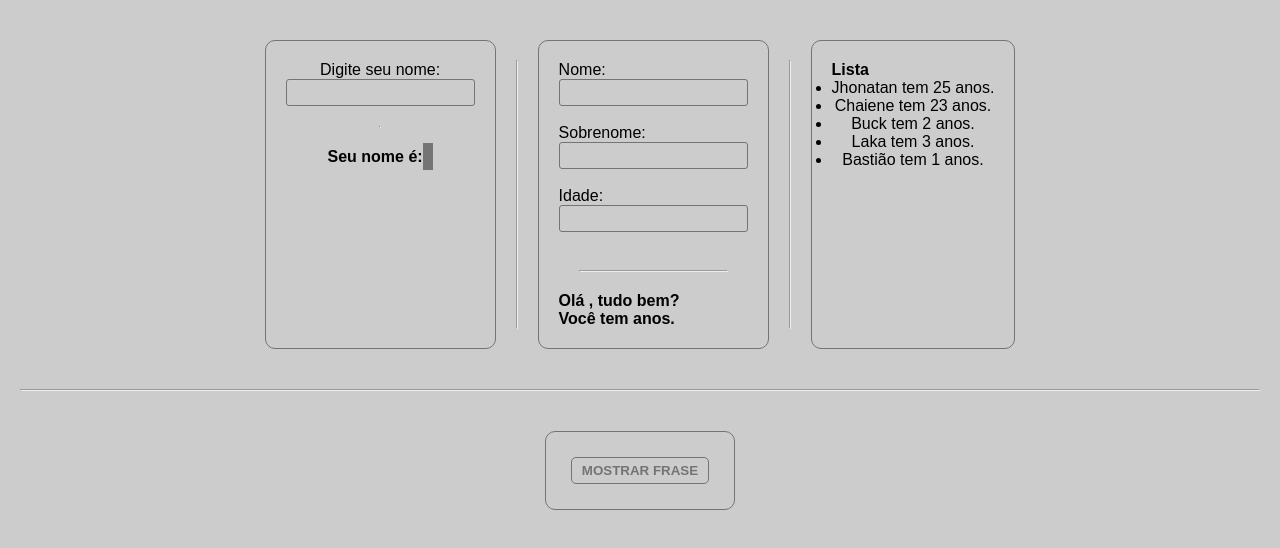
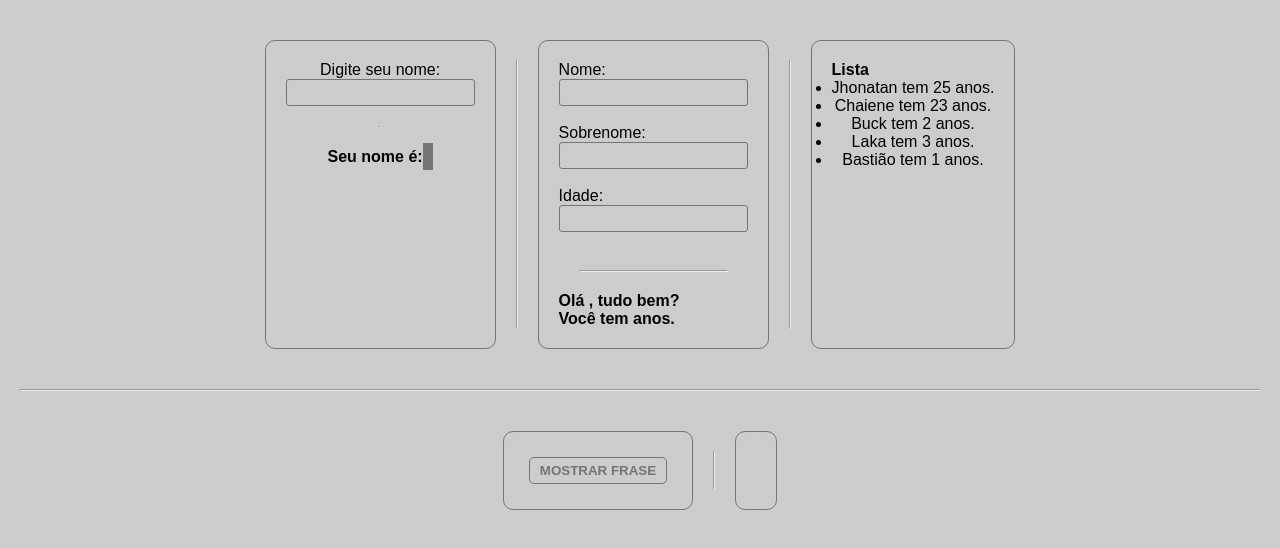
Before and after one commit to JhonatanGAlves/to-tests, a React (Create React App) app: page / in a window 1280 px wide. Shown: the top 548 px of the page. Built offline with nearby package versions, Linux system fonts and the light colour scheme.

Commit message:
exporting component ListAndStyles in App

```diff
--- a/src/App.tsx
+++ b/src/App.tsx
@@ -3,6 +3,7 @@ import './App.css';
 import ListPerson from './components/data/ListPerson';
 import InputState, { ExerciseInputState } from './components/InputState';
 import ConditionalRendering from './components/ConditionalRendering';
+import ListsAndStyles from './components/listsAndStyles/ListsAndStyles';
 
 function App() {
   return (
@@ -17,6 +18,8 @@ function App() {
       <hr />
       <div className="App">
         <ConditionalRendering />
+        <hr />
+        <ListsAndStyles />
       </div>
     </>
   );
--- a/src/components/listsAndStyles/ListsAndStyles.tsx
+++ b/src/components/listsAndStyles/ListsAndStyles.tsx
@@ -8,3 +8,5 @@ const ListsAndStyles = () => {
     </StyledExerciseInput>
   )
 }
+
+export default ListsAndStyles
```
